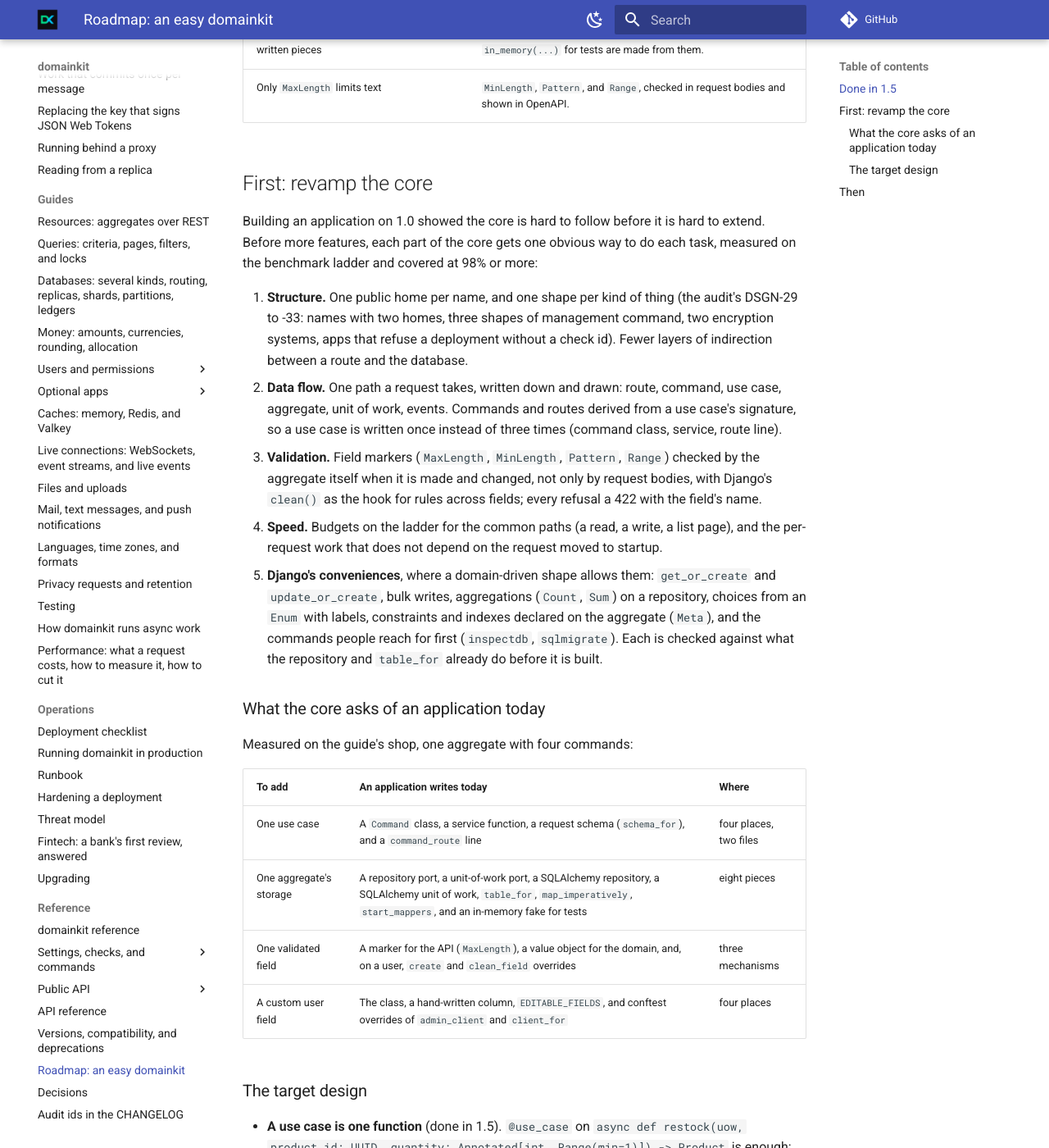
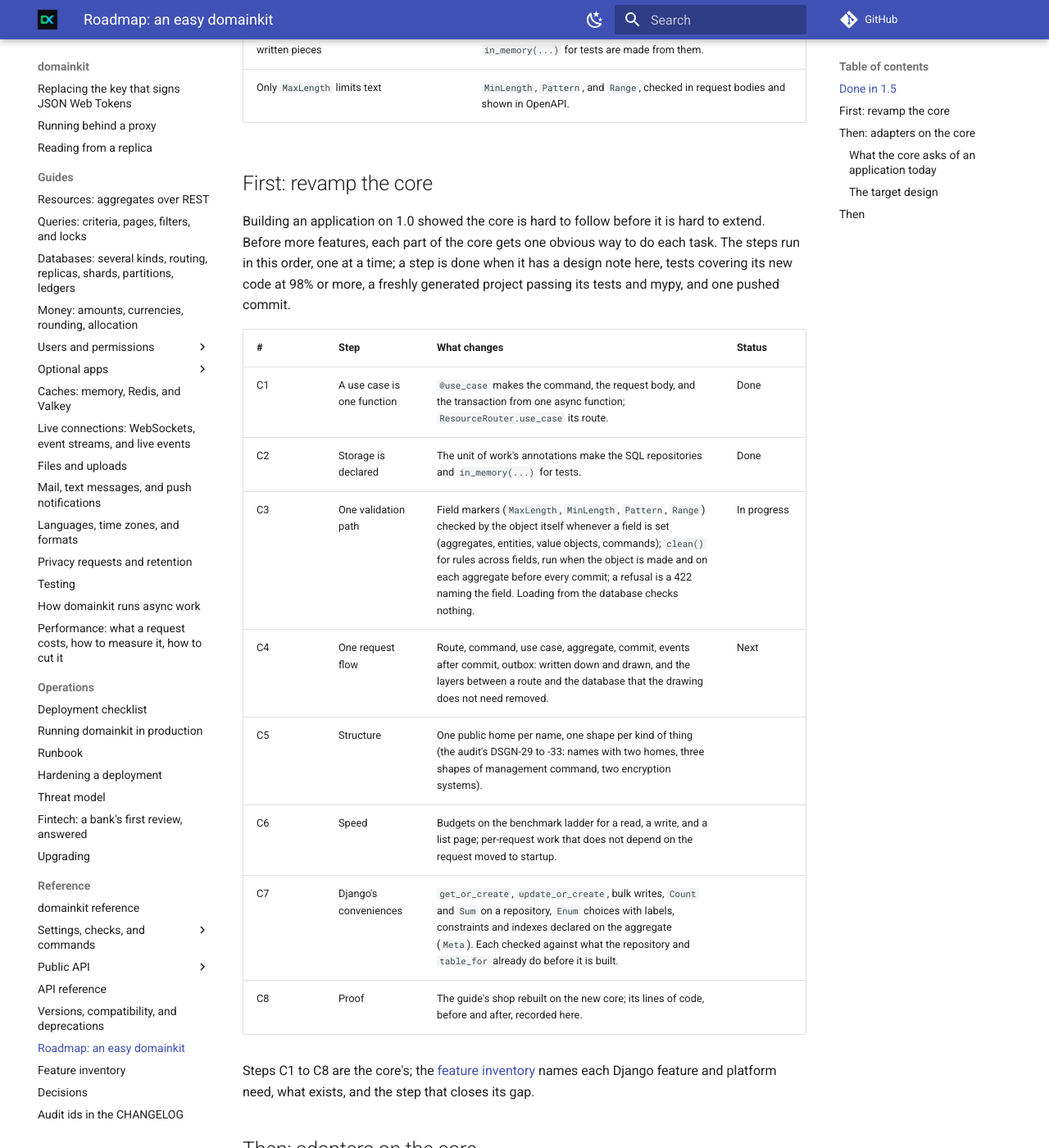
Before and after one commit to karimmattar/domainkit, an MkDocs documentation site: the page built from docs/roadmap.md, in a window 1280 px wide and 1400 px high, scrolled down 614 px. Shown: the whole window at 82% size. Built offline with MkDocs 1.6.1 and Material for MkDocs 9.7.7, drawn with Linux system fonts in a browser that asks for light colours; comment, search, counter and statistics services are not loaded; some of the changed text lies outside the part shown.

Commit message:
Plan: the core steps C1-C8, the adapters A1-A8, and a feature inventory
docs/feature-inventory.md checks Django's and DRF's features, and the
platform's needs (object storage, identity providers, devices, KMS,
notification providers, brokers, tenancy, search), against the code: what
exists, what is partial, what is missing, and the step that closes it.

Co-Authored-By: Claude Opus 5.5 <noreply@anthropic.com>
Claude-Session: https://claude.ai/code/session_01PHJB1f6AhZ5eHp561TCrvG

```diff
--- a/docs/roadmap.md
+++ b/docs/roadmap.md
@@ -19,32 +19,42 @@ around them.
 
 Building an application on 1.0 showed the core is hard to follow before it
 is hard to extend. Before more features, each part of the core gets one
-obvious way to do each task, measured on the benchmark ladder and covered
-at 98% or more:
+obvious way to do each task. The steps run in this order, one at a time;
+a step is done when it has a design note here, tests covering its new code
+at 98% or more, a freshly generated project passing its tests and mypy,
+and one pushed commit.
 
-1. **Structure.** One public home per name, and one shape per kind of
-   thing (the audit's DSGN-29 to -33: names with two homes, three shapes of
-   management command, two encryption systems, apps that refuse a
-   deployment without a check id). Fewer layers of indirection between a
-   route and the database.
-2. **Data flow.** One path a request takes, written down and drawn:
-   route, command, use case, aggregate, unit of work, events. Commands and
-   routes derived from a use case's signature, so a use case is written
-   once instead of three times (command class, service, route line).
-3. **Validation.** Field markers (`MaxLength`, `MinLength`, `Pattern`,
-   `Range`) checked by the aggregate itself when it is made and changed,
-   not only by request bodies, with Django's `clean()` as the hook for
-   rules across fields; every refusal a 422 with the field's name.
-4. **Speed.** Budgets on the ladder for the common paths (a read, a
-   write, a list page), and the per-request work that does not depend on
-   the request moved to startup.
-5. **Django's conveniences**, where a domain-driven shape allows them:
-   `get_or_create` and `update_or_create`, bulk writes, aggregations
-   (`Count`, `Sum`) on a repository, choices from an `Enum` with labels,
-   constraints and indexes declared on the aggregate (`Meta`), and the
-   commands people reach for first (`inspectdb`, `sqlmigrate`). Each is
-   checked against what the repository and `table_for` already do before
-   it is built.
+| # | Step | What changes | Status |
+| --- | --- | --- | --- |
+| C1 | A use case is one function | `@use_case` makes the command, the request body, and the transaction from one async function; `ResourceRouter.use_case` its route. | Done |
+| C2 | Storage is declared | The unit of work's annotations make the SQL repositories and `in_memory(...)` for tests. | Done |
+| C3 | One validation path | Field markers (`MaxLength`, `MinLength`, `Pattern`, `Range`) checked by the object itself whenever a field is set (aggregates, entities, value objects, commands); `clean()` for rules across fields, run when the object is made and on each aggregate before every commit; a refusal is a 422 naming the field. Loading from the database checks nothing. | In progress |
+| C4 | One request flow | Route, command, use case, aggregate, commit, events after commit, outbox: written down and drawn, and the layers between a route and the database that the drawing does not need removed. | Next |
+| C5 | Structure | One public home per name, one shape per kind of thing (the audit's DSGN-29 to -33: names with two homes, three shapes of management command, two encryption systems). | |
+| C6 | Speed | Budgets on the benchmark ladder for a read, a write, and a list page; per-request work that does not depend on the request moved to startup. | |
+| C7 | Django's conveniences | `get_or_create`, `update_or_create`, bulk writes, `Count` and `Sum` on a repository, `Enum` choices with labels, constraints and indexes declared on the aggregate (`Meta`). Each checked against what the repository and `table_for` already do before it is built. | |
+| C8 | Proof | The guide's shop rebuilt on the new core; its lines of code, before and after, recorded here. | |
+
+Steps C1 to C8 are the core's; the [feature inventory](feature-inventory.md)
+names each Django feature and platform need, what exists, and the step
+that closes its gap.
+
+## Then: adapters on the core
+
+Each adapter is a port in the core (the shape every provider fills) and
+its providers behind settings, with an in-memory one for tests, built
+after the core steps above:
+
+| # | Adapter | Providers |
+| --- | --- | --- |
+| A1 | Object storage | S3 and S3-compatible (AWS S3, Huawei OBS, MinIO, Cloudflare R2, Alibaba OSS), Google Cloud Storage, Azure Blob; presigned URLs; thumbnails and virus scanning as upload hooks |
+| A2 | Identity providers | OpenID Connect and OAuth 2 login (Google, Microsoft, Apple, GitHub, Keycloak, Okta, Auth0, Cognito, Huawei IAM), SAML 2.0, LDAP; providers linked to one user; captcha; audited impersonation |
+| A3 | Devices | Passkeys (WebAuthn); device binding: a device's key registered, requests signed with it, devices listed and revoked, trusted for step-up |
+| A4 | Notification providers | SMS (Twilio, Vonage, SNS, Unifonic, Huawei SMN), push (FCM, APNs, Huawei Push Kit), email by API (SES, SendGrid, Mailgun, Postmark) |
+| A5 | Key management | A provider interface for `contrib.keys`; Huawei Cloud KMS, Google Cloud KMS, Azure Key Vault, PKCS#11 HSMs |
+| A6 | Brokers | Kafka, NATS, Redis Streams, SQS beside RabbitMQ |
+| A7 | Multi-tenancy | A tenant per request; rows, caches, and limits scoped to it; a database or schema per tenant |
+| A8 | Search and places | PostgreSQL full-text search, OpenSearch, Meilisearch; PostGIS fields and lookups |
 
 ### What the core asks of an application today
 
--- a/mkdocs.yml
+++ b/mkdocs.yml
@@ -150,5 +150,6 @@ nav:
       - API reference: reference/api/index.md
       - versioning.md
       - roadmap.md
+      - feature-inventory.md
       - Decisions: adr/README.md
       - audit/0.9.0.md
```
Also changed, not shown: docs/feature-inventory.md (added, +161 -0 lines), docs/from-django.md (+3 -0 lines).
